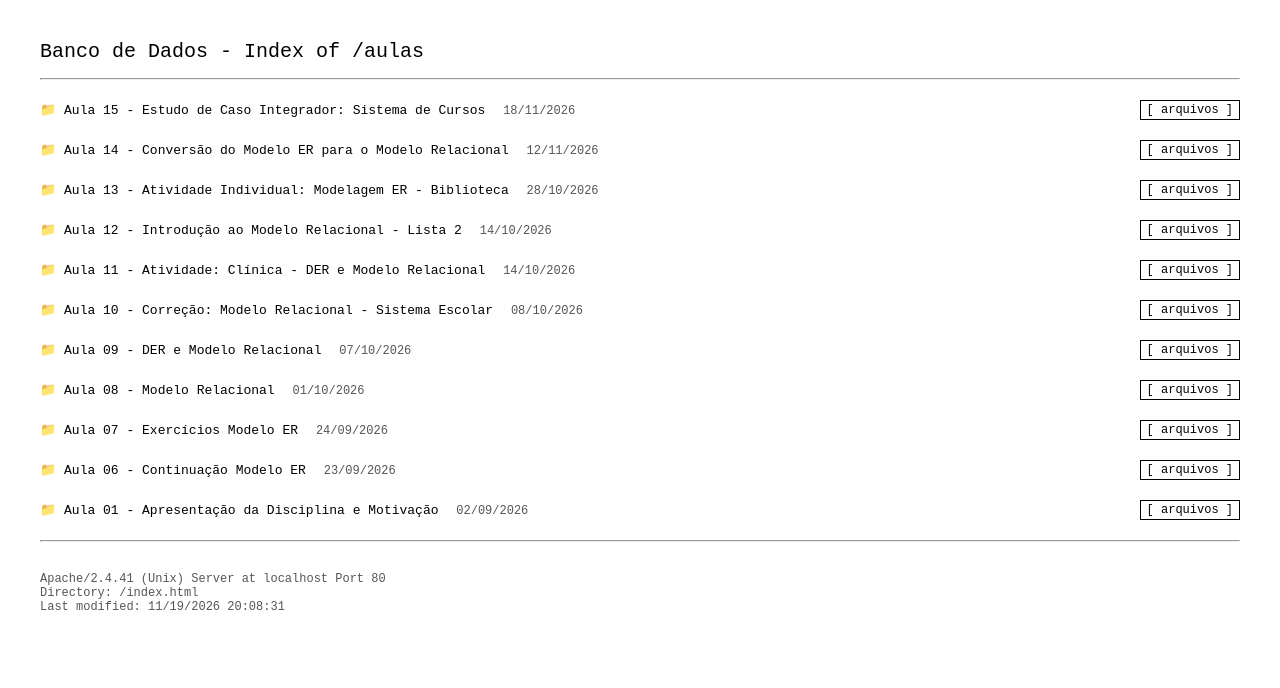
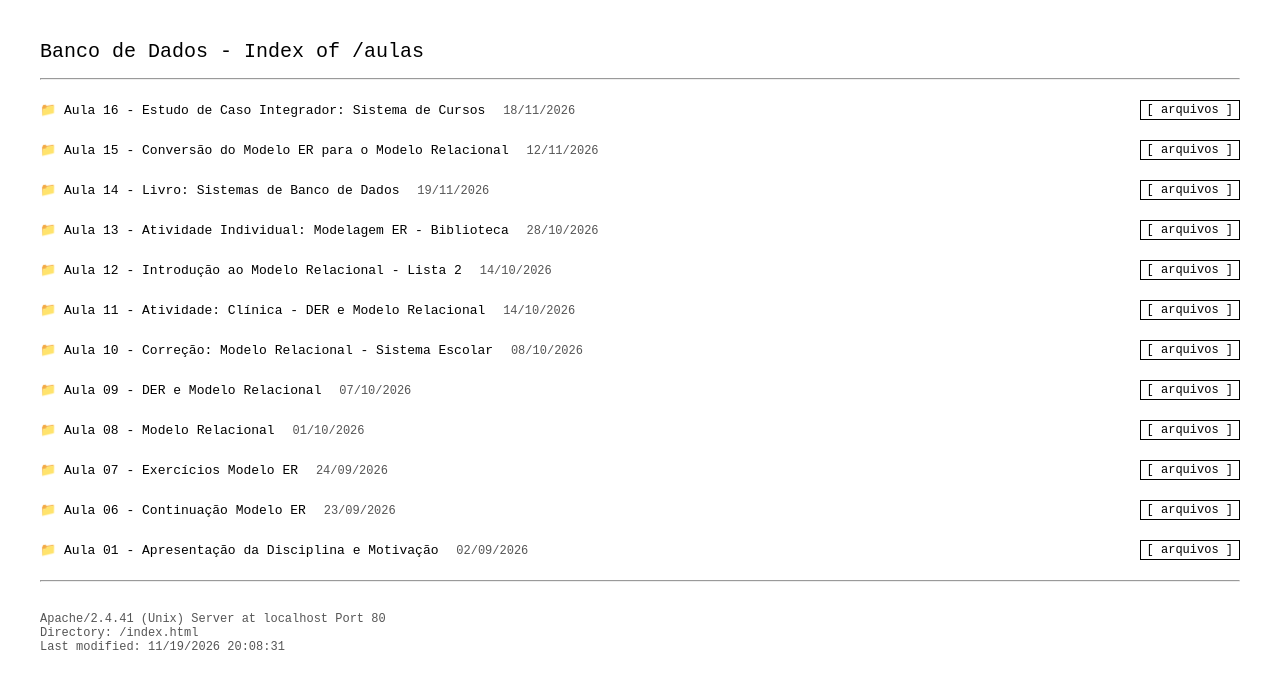
Before and after one commit to ifpi-cacam/bd-I, a plain HTML site: page index.html in a window 1280 px wide. Drawn offline with Linux system fonts and the light colour scheme.

Commit message:
Adiciona livro como Aula 14 e renumera aulas

```diff
--- a/index.html
+++ b/index.html
@@ -127,11 +127,11 @@
 
   <h1>Banco de Dados - Index of /aulas</h1>
   <hr>
-<!-- AULA 15 -->
+<!-- AULA 16 -->
 <div class="aula">
   <div class="aula-header" onclick="toggleAula(this)">
     <div>
-      <span class="titulo">Aula 15 - Estudo de Caso Integrador: Sistema de Cursos</span>
+      <span class="titulo">Aula 16 - Estudo de Caso Integrador: Sistema de Cursos</span>
       <span class="data">18/11/2026</span>
     </div>
     <button class="btn-toggle">[ arquivos ]</button>
@@ -140,11 +140,11 @@
     <div class="file-header"><span>Name</span><span>Last modified</span><span>Size</span></div>
     <div class="file-item"><span>HTML <a href="aula15/estudo_caso_integrador_sistema_de_cursos.html" target="_blank">estudo_caso_integrador_sistema_de_cursos.html</a></span><span>18-Nov-2026</span><span>6K</span></div>
   </div>
-</div><!-- AULA 14 -->
+</div><!-- AULA 15 -->
 <div class="aula">
   <div class="aula-header" onclick="toggleAula(this)">
     <div>
-      <span class="titulo">Aula 14 - Convers&atilde;o do Modelo ER para o Modelo Relacional</span>
+      <span class="titulo">Aula 15 - Convers&atilde;o do Modelo ER para o Modelo Relacional</span>
       <span class="data">12/11/2026</span>
     </div>
     <button class="btn-toggle">[ arquivos ]</button>
@@ -154,6 +154,20 @@
     <div class="file-item"><span>HTML <a href="aula14/aula_banco_de_dados_EER_conversao_relacional.html" target="_blank">aula_banco_de_dados_EER_conversao_relacional.html</a></span><span>12-Nov-2026</span><span>97K</span></div>
     <div class="file-item"><span>TXT <a href="aula14/questoes-Cap-8-09.txt" target="_blank">questoes-Cap-8-09.txt</a></span><span>12-Nov-2026</span><span>125B</span></div>
     <div class="file-item"><span>PDF <a href="aula14/recorte-cap-08-09.pdf" target="_blank">recorte-cap-08-09.pdf</a></span><span>12-Nov-2026</span><span>56M</span></div>
+  </div>
+</div>
+<!-- AULA 14 -->
+<div class="aula">
+  <div class="aula-header" onclick="toggleAula(this)">
+    <div>
+      <span class="titulo">Aula 14 - Livro: Sistemas de Banco de Dados</span>
+      <span class="data">19/11/2026</span>
+    </div>
+    <button class="btn-toggle">[ arquivos ]</button>
+  </div>
+  <div class="arquivos">
+    <div class="file-header"><span>Name</span><span>Last modified</span><span>Size</span></div>
+    <div class="file-item"><span>PDF <a href="https://www.kufunda.net/publicdocs/Sistemas%20de%20Banco%20de%20Dados%20(Ramez%20Elmasri,%20Shamkant%20B.%20Navathe).pdf" target="_blank">Sistemas de Banco de Dados (Ramez Elmasri, Shamkant B. Navathe).pdf</a></span><span>19-Nov-2026</span><span>PDF</span></div>
   </div>
 </div>
 <!-- AULA 13 -->
```
